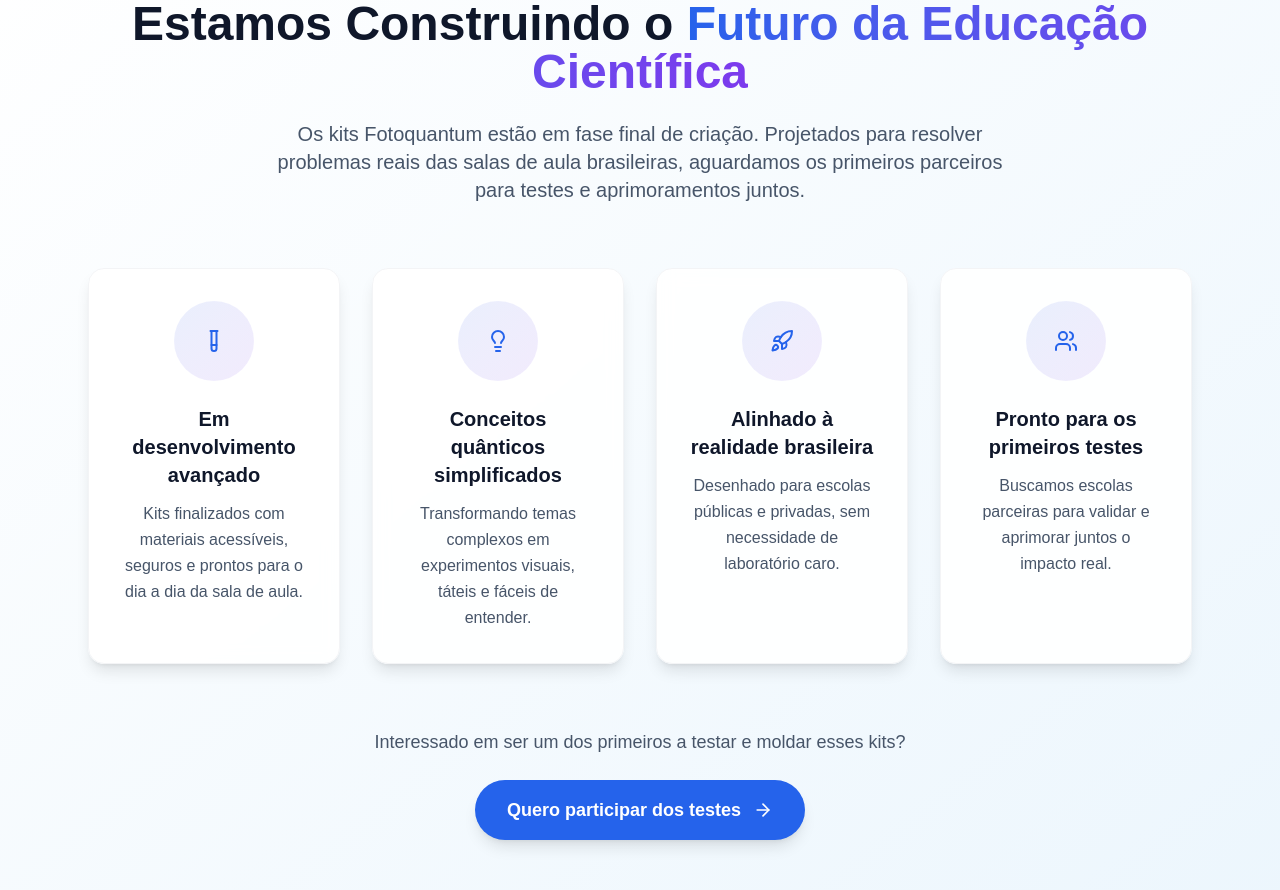
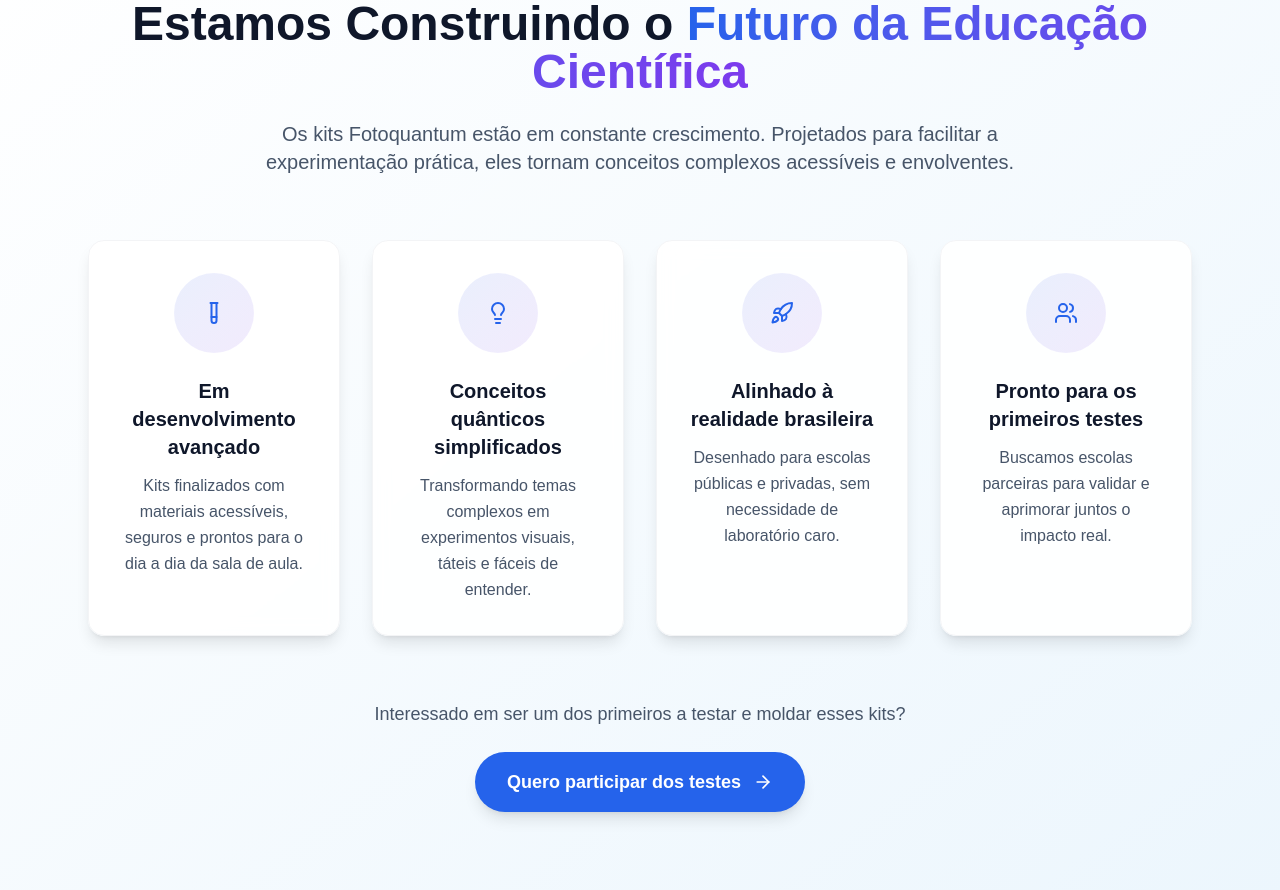
Before and after one commit to highlander08/site-kit-educacional, a Next.js app: page / in a window 1280 px wide. Shown: the part 1600-2490 px from the top of the page. Built offline with nearby package versions, Linux system fonts and the light colour scheme.

Commit message:
ajuste texto

```diff
--- a/src/app/page.tsx
+++ b/src/app/page.tsx
@@ -393,10 +393,9 @@
                 </span>
               </h2>
               <p className="text-xl text-[#475569] max-w-3xl mx-auto">
-                Os kits Fotoquantum estão em fase final de criação. Projetados
-                para resolver problemas reais das salas de aula brasileiras,
-                aguardamos os primeiros parceiros para testes e aprimoramentos
-                juntos.
+                Os kits Fotoquantum estão em constante crescimento. Projetados
+                para facilitar a experimentação prática, eles tornam conceitos
+                complexos acessíveis e envolventes.
               </p>
             </motion.div>
 
```
